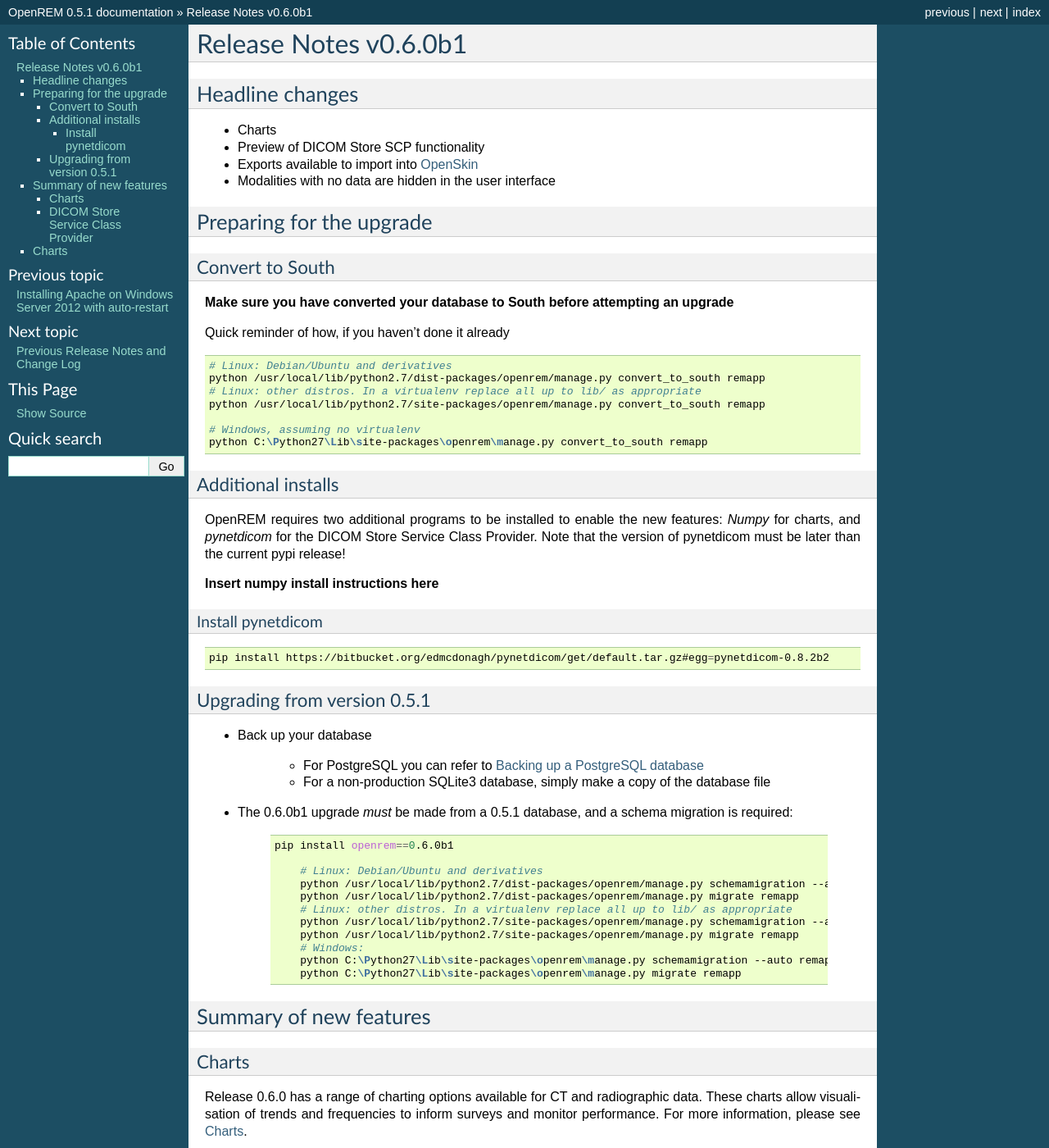
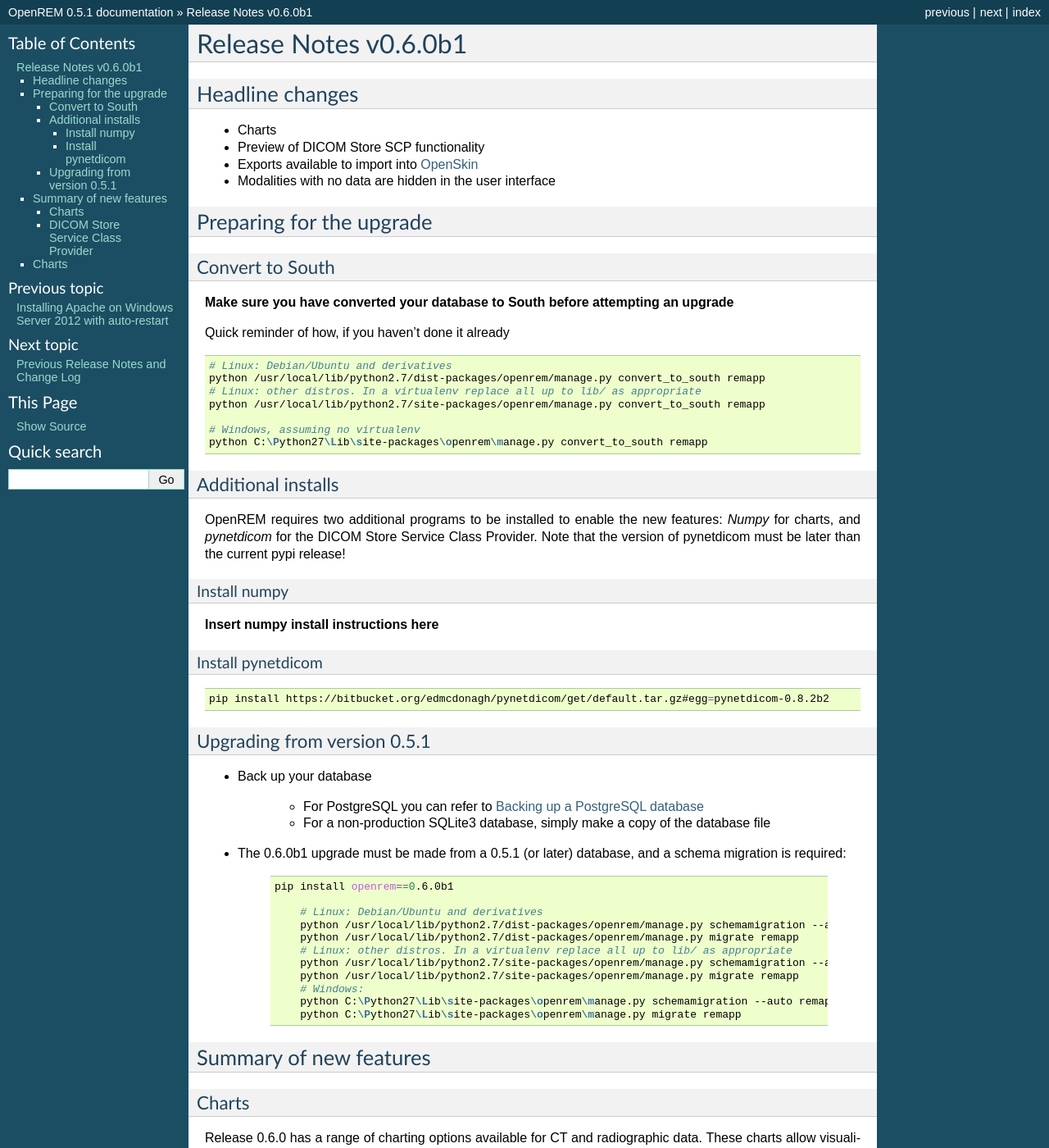
Before and after one commit to ckswilliams/modOpenREM, a Sphinx documentation site: the page built from docs/release-0.6.0.rst, in a window 1280 px wide and 1400 px high. Shown: the whole window at 82% size. Built offline with Sphinx 7.4.7, drawn with Linux system fonts in a browser that asks for light colours.

Commit message:
Added title for numpy installation and de-emphasized the must in the database upgrade.

```diff
--- a/docs/release-0.6.0.rst
+++ b/docs/release-0.6.0.rst
@@ -39,6 +39,8 @@
 *pynetdicom* for the DICOM Store Service Class Provider. Note that the version of pynetdicom must be later than the
 current pypi release!
 
+Install numpy
+-------------
 **Insert numpy install instructions here**
 
 Install pynetdicom
@@ -58,7 +60,7 @@
     * For PostgreSQL you can refer to :doc:`backupRestorePostgreSQL`
     * For a non-production SQLite3 database, simply make a copy of the database file
 
-* The 0.6.0b1 upgrade `must` be made from a 0.5.1 database, and a schema migration is required:
+* The 0.6.0b1 upgrade must be made from a 0.5.1 (or later) database, and a schema migration is required:
 
     .. sourcecode:: bash
 
```
